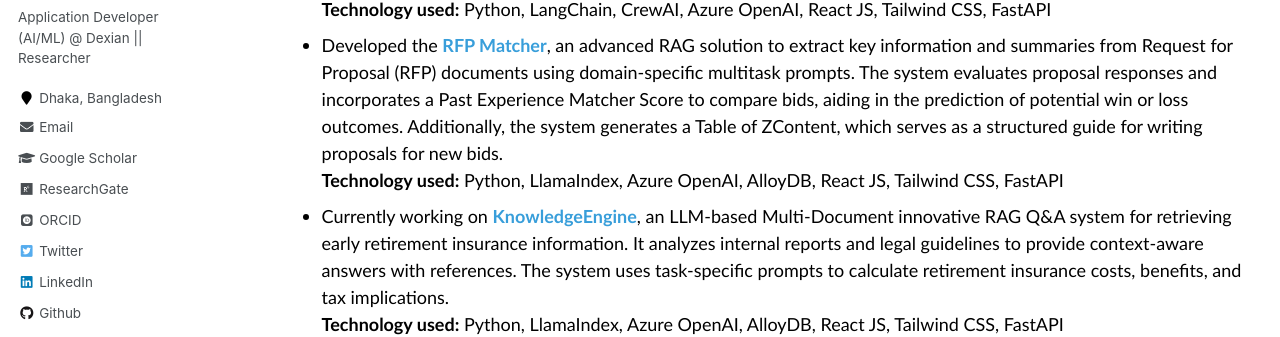
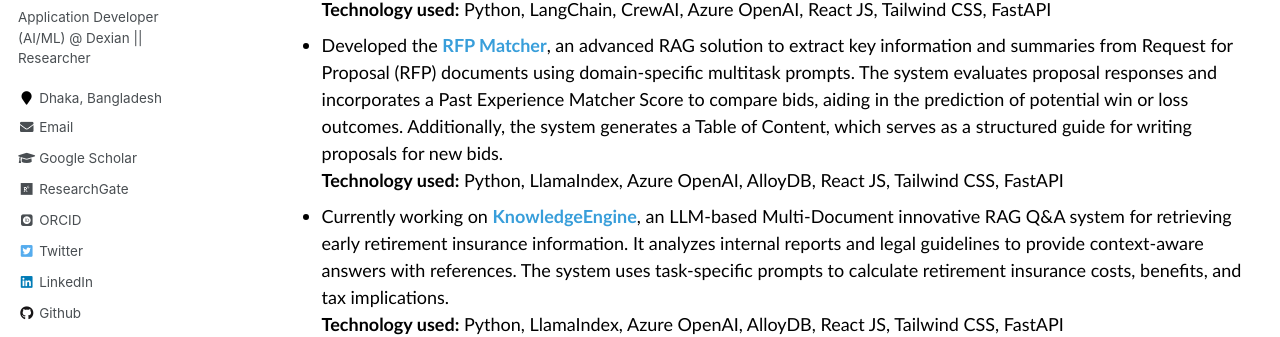
Before and after one commit to fatemafaria142/fatemafaria142.github.io, a Jekyll site: the page built from _pages/work.md, in a window 1280 px wide and 900 px high, scrolled down 432 px. Shown: the part 226-563 px from the top of the window. Built offline with Jekyll 4.4.1, drawn with Linux system fonts in a browser that asks for light colours; some web fonts are replaced.

Commit message:
Changed to Work

```diff
--- a/_pages/work.md
+++ b/_pages/work.md
@@ -25,7 +25,7 @@
 <br>
 <b>Technology used:</b> Python, LangChain, CrewAI, Azure OpenAI, React JS, Tailwind CSS, FastAPI</li>
 
-<li>Developed the <b style="color:#389EDA">RFP Matcher</b>, an advanced RAG solution to extract key information and summaries from Request for Proposal (RFP) documents using domain-specific multitask prompts. The system evaluates proposal responses and incorporates a Past Experience Matcher Score to compare bids, aiding in the prediction of potential win or loss outcomes. Additionally, the system generates a Table of ZContent, which serves as a structured guide for writing proposals for new bids.
+<li>Developed the <b style="color:#389EDA">RFP Matcher</b>, an advanced RAG solution to extract key information and summaries from Request for Proposal (RFP) documents using domain-specific multitask prompts. The system evaluates proposal responses and incorporates a Past Experience Matcher Score to compare bids, aiding in the prediction of potential win or loss outcomes. Additionally, the system generates a Table of Content, which serves as a structured guide for writing proposals for new bids.
 <br>
 <b>Technology used:</b> Python, LlamaIndex, Azure OpenAI, AlloyDB, React JS, Tailwind CSS, FastAPI</li>
 
```
